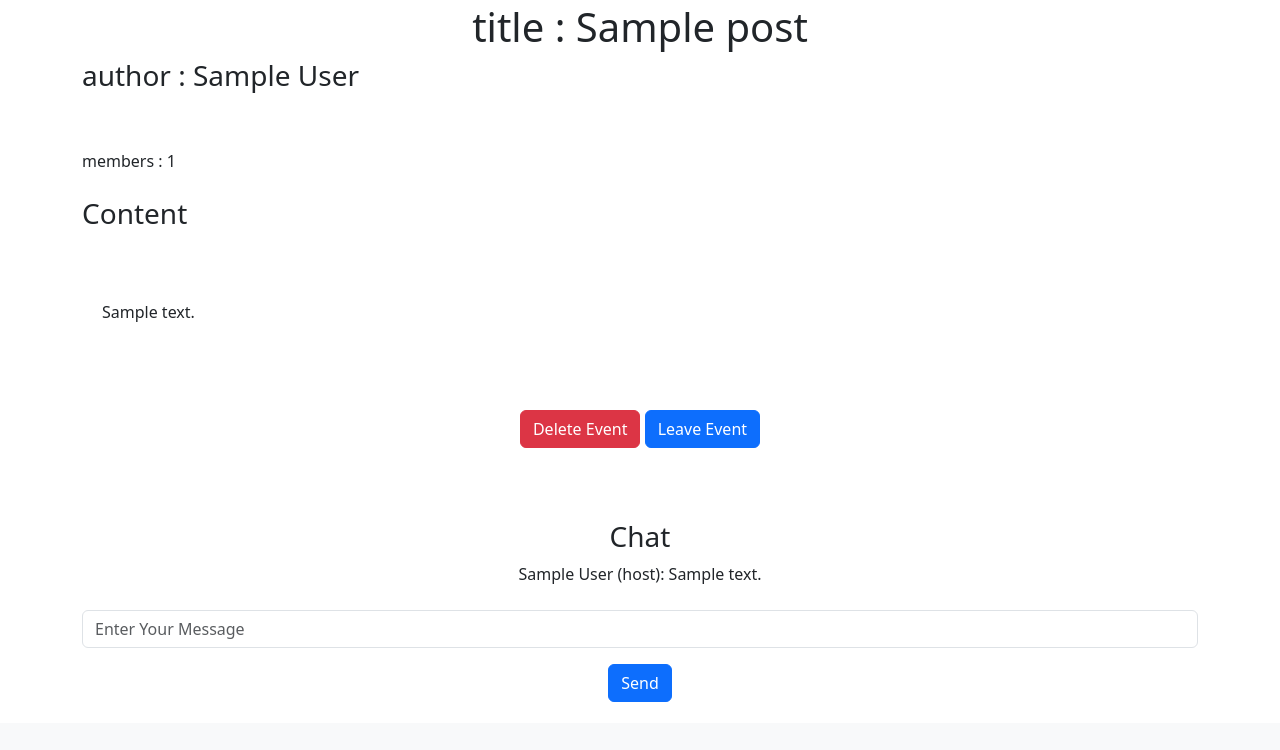
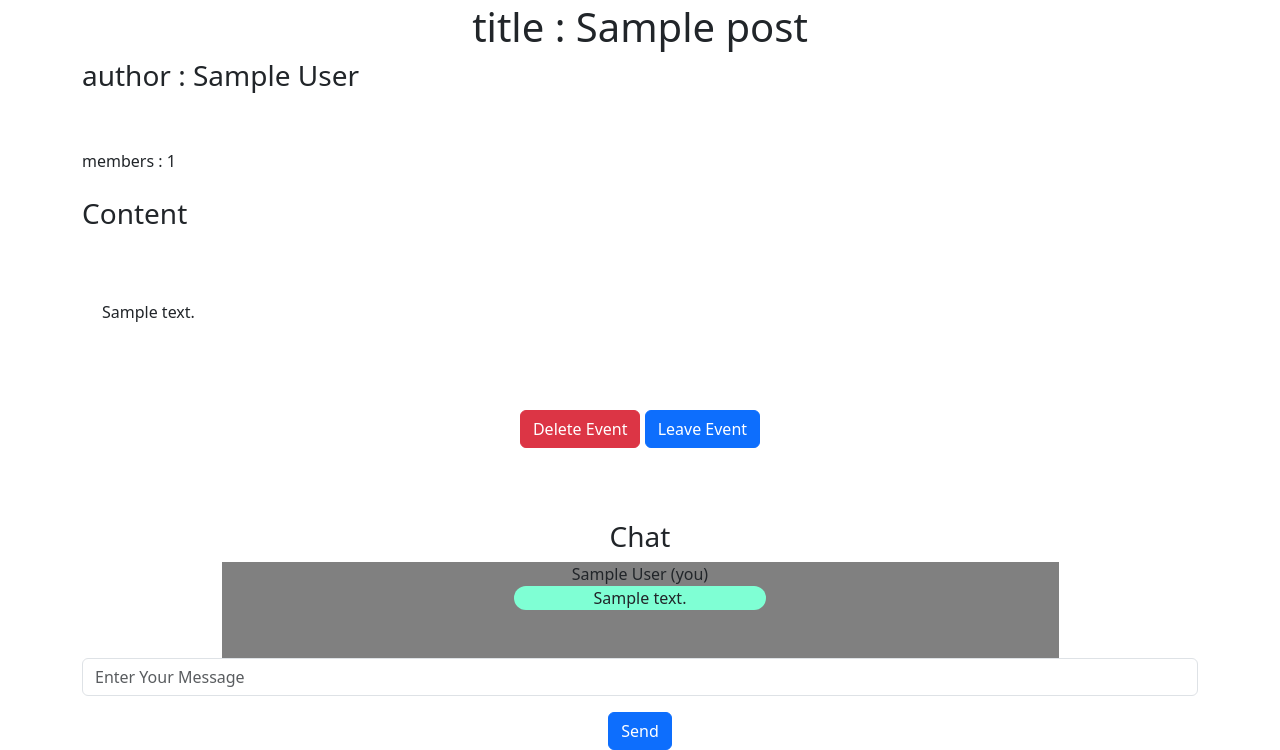
Before and after one commit to whoami13579/Gosync-web, a Flask app: page /forum/1/1 in a window 1280 px wide. Shown: the part 77-827 px from the top of the page. Before the commit the page ends 779 px from the top, so only its background shows below. Run offline with Flask 3, Linux system fonts and the light colour scheme; a user stored in the database is signed in; tables that the repository leaves empty hold one stand-in row (values such as "Sample post").

Commit message:
change the position hope it can work

```diff
--- a/website/templates/post.html
+++ b/website/templates/post.html
@@ -55,17 +55,24 @@
   {% if post.comments | length > 0 %}
     <h3 id="Chat">Chat</h3>
   {% endif %}
+  <div class="col-9" align="center" style="background-color: gray;">
   {% for comment in post.comments %}
-    {% if comment.user.get_id() == post.author.get_id() %}
-      <a>{{comment.user.name}} (host): {{comment.text}}</a>
-    {% elif comment.user.get_id() == user.get_id() %}
-      <a>{{comment.user.name}} (you): {{comment.text}}</a>
-    {% else %}
-      <a>{{comment.user.name}}: {{comment.text}}</a>
+    <div >
+    {% if comment.user.get_id() == user.get_id() %}
+      <a>{{comment.user.name}} (you)</a>
+      <div style="border-radius: 50px; background-color: aquamarine;right: 50%;max-width: 30%;">{{comment.text}}</div>
+    {% elif comment.user.get_id() == post.author.get_id() %}
+      <a>{{comment.user.name}} (host)</a>
+      <div style="border-radius: 50px; background-color: rgb(166, 226, 126);left: 20%;max-width: 30%;">{{comment.text}}</div>
+      {% else %}
+      <a>{{comment.user.name}}</a>
+      <div style="border-radius: 50px; background-color: rgb(255, 200, 127);left: 20%;max-width: 30%;">{{comment.text}}</div>
     {% endif %}
-  <br>
-  <br>
+    <br>
+    <br>
+    </div>
   {% endfor %}
+  </div>
 
   {% if user.is_authenticated %}
     <form method="POST">
```
